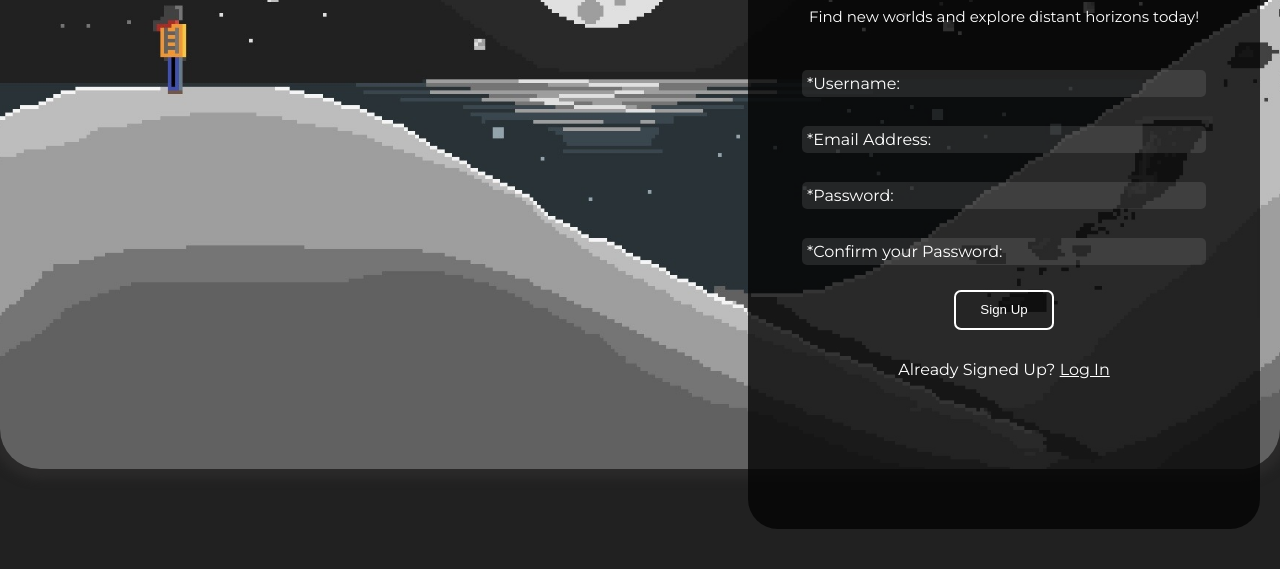
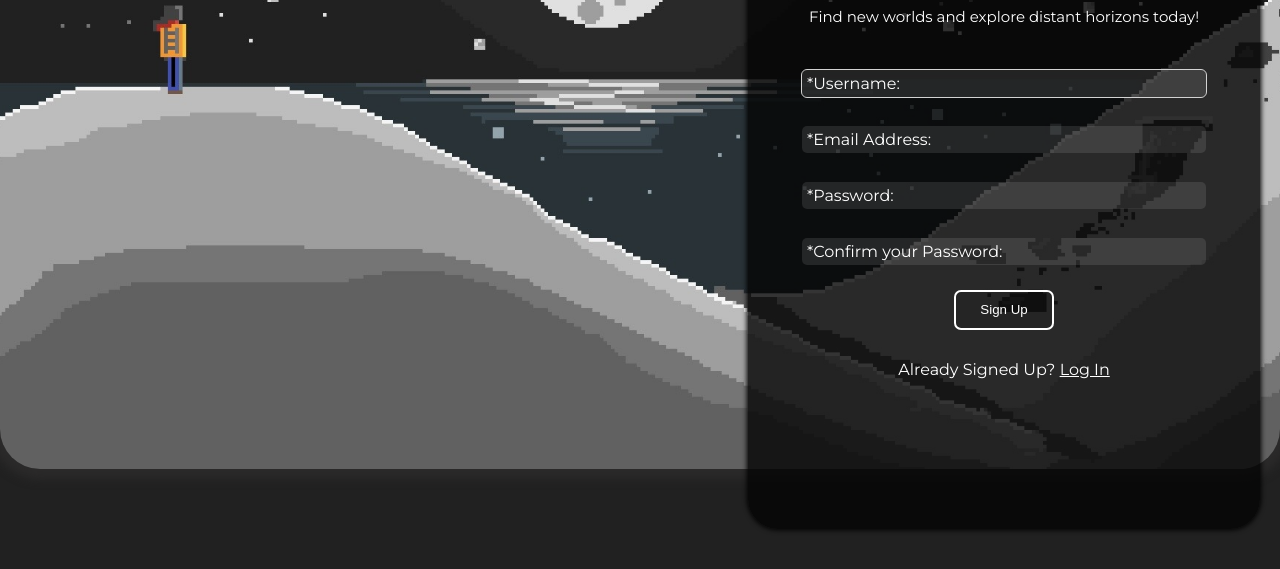
Before and after one commit to daanniill/sign-up-form, a plain HTML site: page index.html in a window 1280 px wide. In both pictures the pointer is over the input "*Username:". Shown: the part 231-800 px from the top of the page. Drawn offline with Linux system fonts and the light colour scheme.

Commit message:
added some more shadows to sign up card

```diff
--- a/styles.css
+++ b/styles.css
@@ -16,6 +16,10 @@ input {
 input:focus{
     background-color: white;
     outline: 2px solid #4169E1;
+}
+
+input:hover {
+    outline: 1px solid lightgray;
 }
 
 label {
@@ -73,6 +77,7 @@ main {
     border-radius: 30px;
     margin: 20px;
     background-color: rgb(4, 4, 4, 0.8);
+    box-shadow: 0 0 5px 1px black;
     display: flex;
     flex-direction: column;
     justify-content: center;
```
